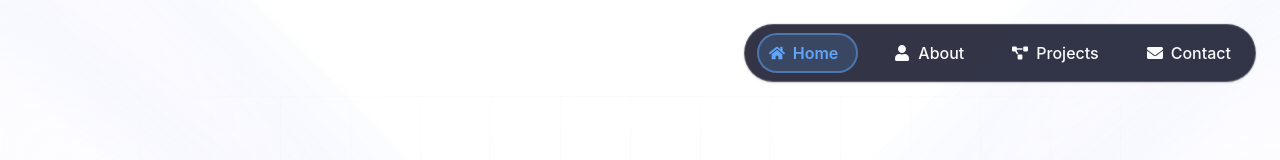
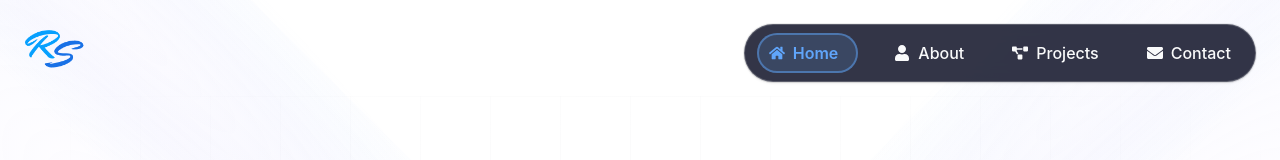
Before and after one commit to Ruhisawant/ruhisawant.github.io, a Next.js app: page / in a window 1280 px wide. Shown: the top 160 px of the page. Built offline with nearby package versions, Linux system fonts and the light colour scheme.

Commit message:
Added logo

```diff
--- a/src/app/components/ui/ThemeToggle.tsx
+++ b/src/app/components/ui/ThemeToggle.tsx
@@ -8,7 +8,7 @@ export function ThemeToggle() {
   return (
     <button
       onClick={toggleTheme}
-      className="fixed bottom-6 right-6 z-50 p-3 rounded-full bg-white dark:bg-gray-800 shadow-lg hover:shadow-xl transition-all duration-200 border border-gray-200 dark:border-gray-700 hover:scale-105"
+      className="fixed bottom-6 right-6 z-50 p-3 rounded-full bg-white dark:bg-bg shadow-lg hover:shadow-xl transition-all duration-200 border border-gray-200 dark:border-gray-800 hover:scale-105"
       aria-label={`Switch to ${theme === 'dark' ? 'light' : 'dark'} mode`}
     >
       {theme === 'dark' ? (
--- a/src/app/layout.tsx
+++ b/src/app/layout.tsx
@@ -1,4 +1,6 @@
 import Footer from './components/Footer'
+import Image from 'next/image'
+import Link from 'next/link'
 import type { Metadata } from 'next'
 import { Geist, Geist_Mono } from 'next/font/google'
 import { ThemeProvider } from './context/ThemeContext'
@@ -9,21 +11,21 @@ import './globals.css'
 
 const geistSans = Geist({
   variable: '--font-geist-sans',
-  subsets: ['latin'],
+  subsets: ['latin']
 })
 
 const geistMono = Geist_Mono({
   variable: '--font-geist-mono',
-  subsets: ['latin'],
+  subsets: ['latin']
 })
 
 export const metadata: Metadata = {
   title: 'Ruhi\'s Portfolio',
-  description: 'Welcome to my portfolio! Explore my projects, skills, and connect with.',
+  description: 'Welcome to my portfolio! Explore my projects, skills, and connect with.'
 }
 
 export default function RootLayout({
-  children,
+  children
 }: Readonly<{
   children: React.ReactNode
 }>) {
@@ -31,11 +33,21 @@ export default function RootLayout({
     <html lang='en'>
       <body className={`bg-white transition-colors dark:bg-bg dark:text-white ${geistSans.variable} ${geistMono.variable}`}>
         <ThemeProvider>
+          <Link href='/' className='fixed top-4 left-4 z-50'>
+            <Image
+              src='/logo.png'
+              alt='Ruhi&apos;s Logo'
+              width={70}
+              height={70}
+              className='hover:scale-110 transition-transform duration-300'
+            />
+          </Link>
+
           <FloatingNavbar navItems={[
             {name: 'Home', link: '/', icon: <FaHome />},
             {name: 'About', link: '/about', icon: <FaUser />},
             {name: 'Projects', link: '/projects', icon: <FaProjectDiagram />},
-            {name: 'Contact', link: '/contact', icon: <FaEnvelope />},
+            {name: 'Contact', link: '/contact', icon: <FaEnvelope />}
           ]}/>
           <main className='min-h-screen pt-24'>
             {children}
```
Also changed, not shown: public/logo.png (added).
